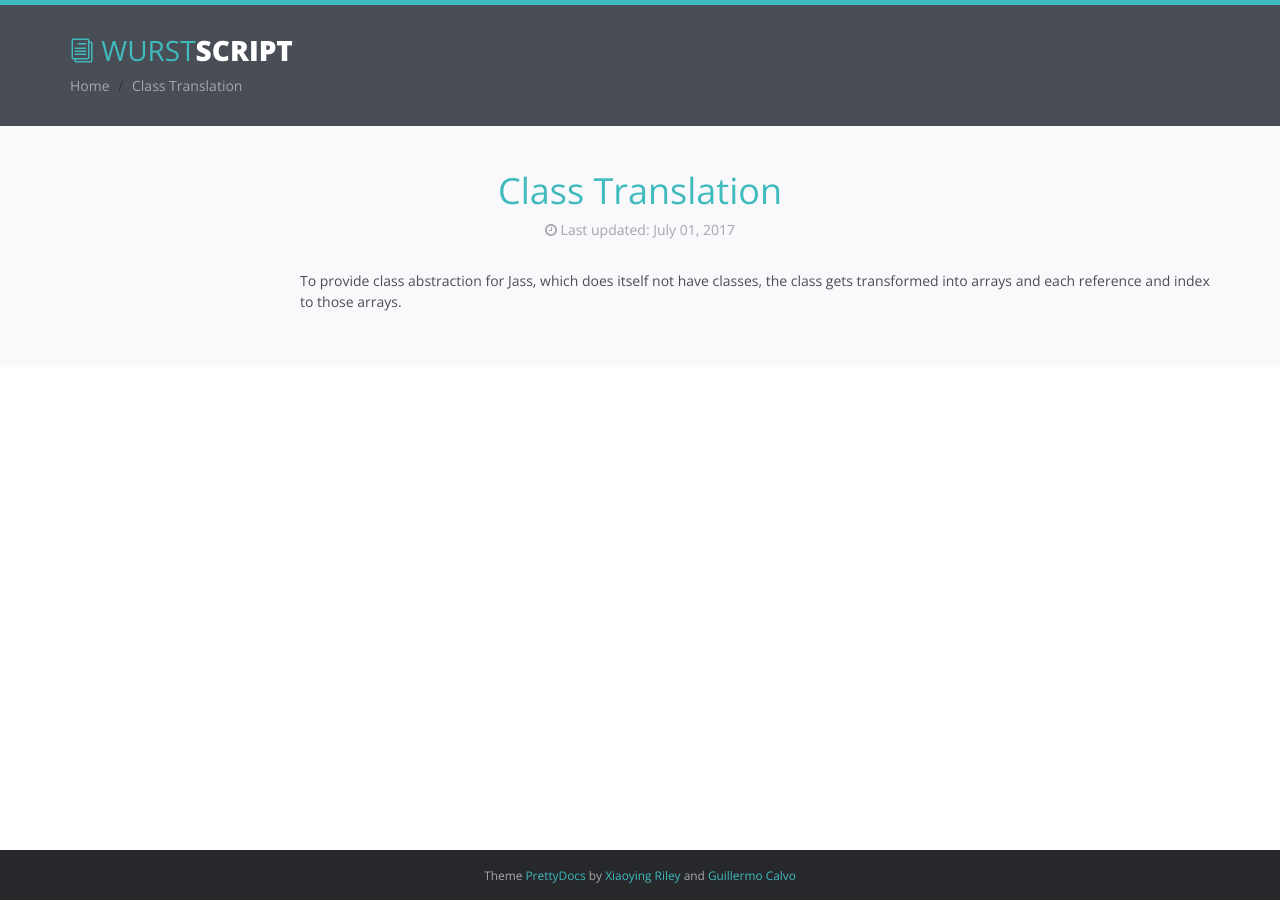
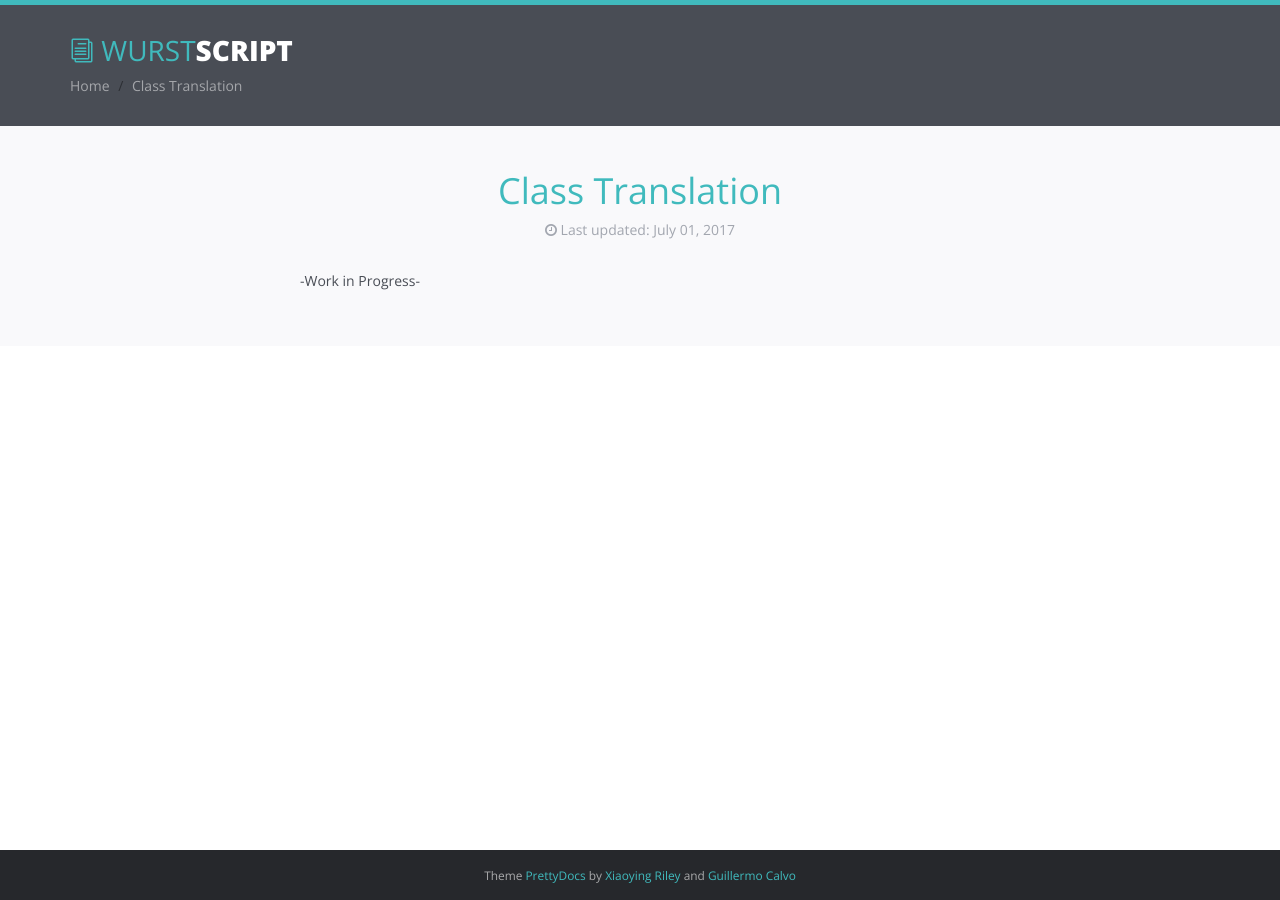
Before and after one commit to Cokemonkey11/WurstDocs, a Jekyll site: the page built from _doc/behind/classes.md, in a window 1280 px wide. Built offline with Jekyll 4.4.1, drawn with Linux system fonts in a browser that asks for light colours.

```diff
--- a/_doc/behind/classes.md
+++ b/_doc/behind/classes.md
@@ -2,4 +2,4 @@
 title: Class Translation
 ---
 
-To provide class abstraction for Jass, which does itself not have classes, the class gets transformed into arrays and each reference and index to those arrays.
+-Work in Progress-
```
Also changed, not shown: _doc/behind.md (+1 -1 lines), _doc/showcase.md (+2 -4 lines), _doc/showcase/onemap.md (renamed from _doc/showcase/premium_themes.md, +1 -1 lines), _doc/tutorials.md (+1 -1 lines), _doc/tutorials/general.md (+1 -3 lines).
